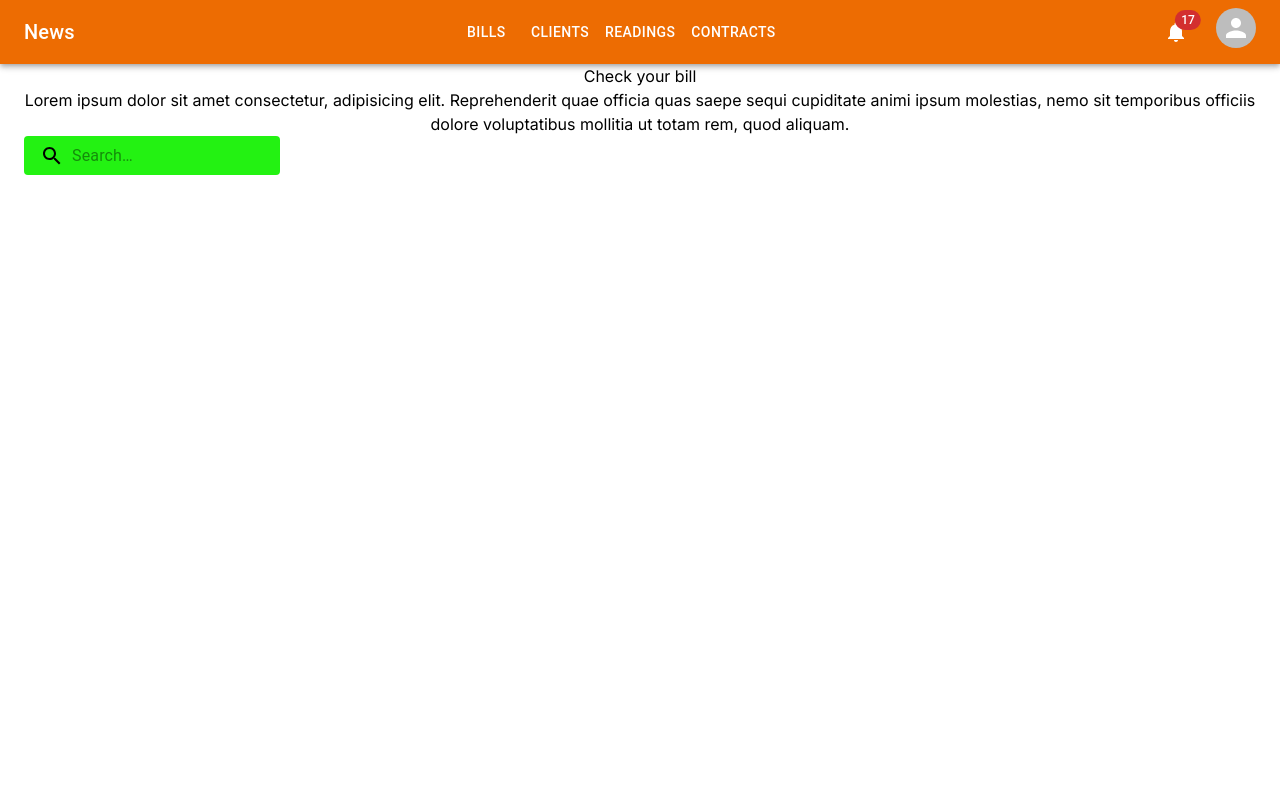
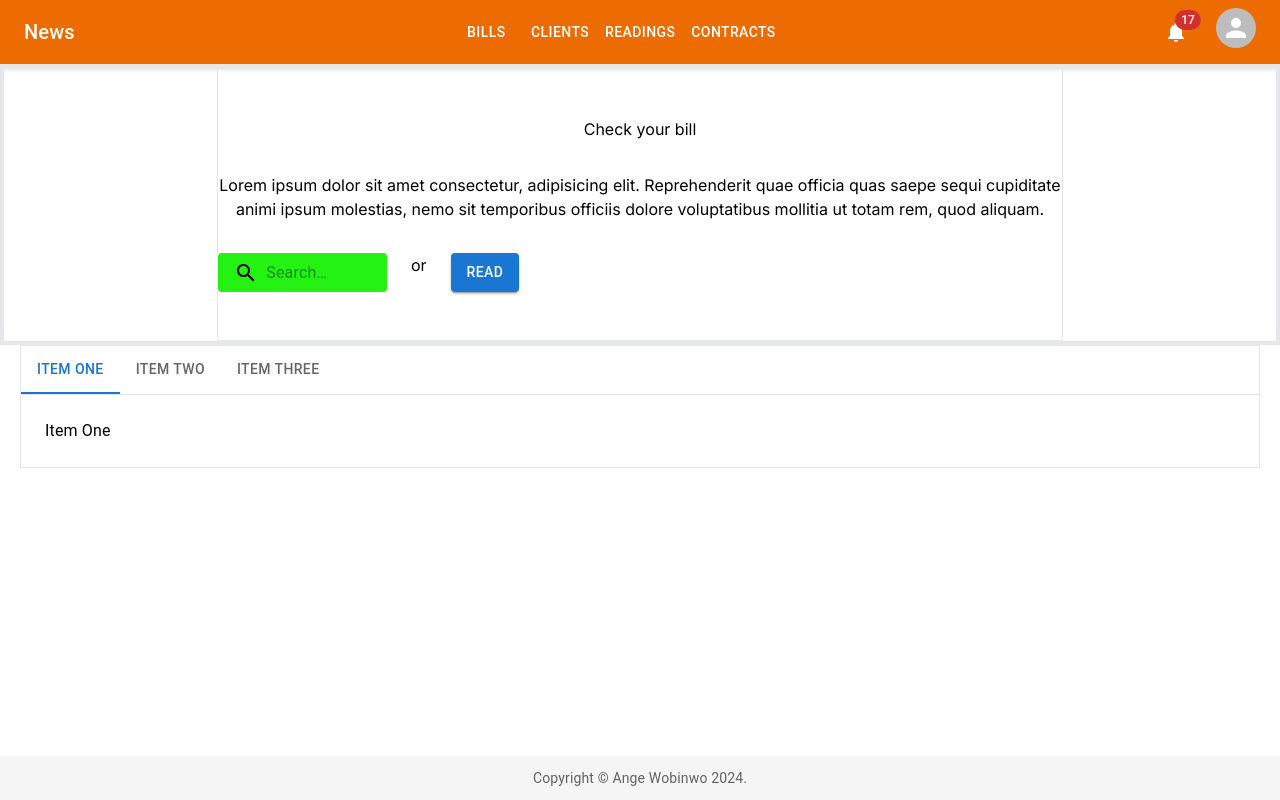
Before and after one commit to Wobins/ibis, a Next.js app: page / in a window 1280 px wide. Built offline with nearby package versions, Linux system fonts and the light colour scheme.

Commit message:
Added footer component and a tab for the graph on the home page

```diff
--- /dev/null
+++ b/src/_components/footer/index.tsx
@@ -0,0 +1,21 @@
+'use client'
+
+import Link from 'next/link'
+import {Typography} from '@mui/material';
+
+const Footer = () => {
+    return (
+        <footer className='footer mt-3'>
+            <Typography variant="body2" color="text.secondary" align="center" className='m-0 py-3'>
+                {'Copyright © '}
+                <Link color="inherit" href="https://github.com/Wobins" target="_blank">
+                    Ange Wobinwo
+                </Link>{' '}
+                {new Date().getFullYear()}
+                {'.'}
+            </Typography>
+        </footer>
+    );
+}
+
+export default Footer;
--- a/src/app/globals.css
+++ b/src/app/globals.css
@@ -94,6 +94,14 @@ a {
   text-decoration: none;
 }
 
+footer.footer {
+  /* Add your styling for the Footer component here */
+  background-color: #f5f5f5;
+  position: absolute;
+  bottom: 0;
+  left: 0;
+  width: 100%;
+}
 
 /* body {
   color: rgb(var(--foreground-rgb));
--- a/src/app/layout.tsx
+++ b/src/app/layout.tsx
@@ -2,6 +2,7 @@ import type { Metadata } from 'next'
 import { Inter } from 'next/font/google'
 import './globals.css'
 import NavBar from '@/_components/navbar'
+import Footer from '@/_components/footer'
 
 const inter = Inter({ subsets: ['latin'] })
 
@@ -20,6 +21,7 @@ export default function RootLayout({
       <body className={inter.className}>
         <NavBar />
         {children}
+        <Footer />
       </body>
     </html>
   )
--- a/src/app/page.tsx
+++ b/src/app/page.tsx
@@ -1,9 +1,61 @@
+'use client'
+
+import { useState } from 'react'
 import Image from 'next/image'
 import styles from './page.module.css'
+import {
+  Stack,
+  Button,
+  Tabs,
+  Tab,
+  Box,
+  Typography
+} from '@mui/material'
 import NavBar from '@/_components/navbar'
 import SearchBar from '@/_components/searchbar'
 
+
+
+interface TabPanelProps {
+  children?: React.ReactNode;
+  index: number;
+  value: number;
+}
+
+function CustomTabPanel(props: TabPanelProps) {
+  const { children, value, index, ...other } = props;
+
+  return (
+    <div
+      role="tabpanel"
+      hidden={value !== index}
+      id={`simple-tabpanel-${index}`}
+      aria-labelledby={`simple-tab-${index}`}
+      {...other}
+    >
+      {value === index && (
+        <Box sx={{ p: 3 }}>
+          <Typography>{children}</Typography>
+        </Box>
+      )}
+    </div>
+  );
+}
+
+function a11yProps(index: number) {
+  return {
+    id: `simple-tab-${index}`,
+    'aria-controls': `simple-tabpanel-${index}`,
+  };
+}
+
 const Home = () => {
+  const [value, setValue] = useState(0);
+
+  const handleChange = (event: React.SyntheticEvent, newValue: number) => {
+    setValue(newValue);
+  };
+
   return (
     // <main className={styles.main}>
     //   <div className={styles.description}>
@@ -95,18 +147,39 @@ const Home = () => {
     // </main>
 
     <main>
-      <section className="hero-section container mx-auto">
-        <div className="hero-title text-center">
+      <section id="main-section" className="border border-4 hero-section container mx-auto grid grid-cols-12 gap-2">
+        <div className="border border-3 hero-title text-center col-start-3 col-span-8 py-12">
           <h1>Check your bill</h1>
-          <p>
+          <p className="my-8">
             Lorem ipsum dolor sit amet consectetur, adipisicing elit. Reprehenderit quae officia quas saepe sequi cupiditate animi ipsum molestias, nemo sit temporibus officiis dolore voluptatibus mollitia ut totam rem, quod aliquam.
           </p>
-        </div>
-        <div>
-          <SearchBar />
+          <Stack direction="row" spacing={3}>
+            <SearchBar />
+            <span>or</span>
+            <Button variant="contained" color="primary">Read</Button>
+          </Stack>
         </div>
       </section>
-      <section className="details-section"></section>
+      <section id="graph-section" className="details-section">
+        <div className='mx-5 border border-5'>
+          <Box sx={{ borderBottom: 1, borderColor: 'divider' }}>
+            <Tabs value={value} onChange={handleChange} aria-label="basic tabs example">
+              <Tab label="Item One" {...a11yProps(0)} />
+              <Tab label="Item Two" {...a11yProps(1)} />
+              <Tab label="Item Three" {...a11yProps(2)} />
+            </Tabs>
+          </Box>
+          <CustomTabPanel value={value} index={0}>
+            Item One
+          </CustomTabPanel>
+          <CustomTabPanel value={value} index={1}>
+            Item Two
+          </CustomTabPanel>
+          <CustomTabPanel value={value} index={2}>
+            Item Three
+          </CustomTabPanel>
+        </div>
+      </section>
     </main>
 
   );
```
Also changed, not shown: src/app/page.module.css (+5 -5 lines).
